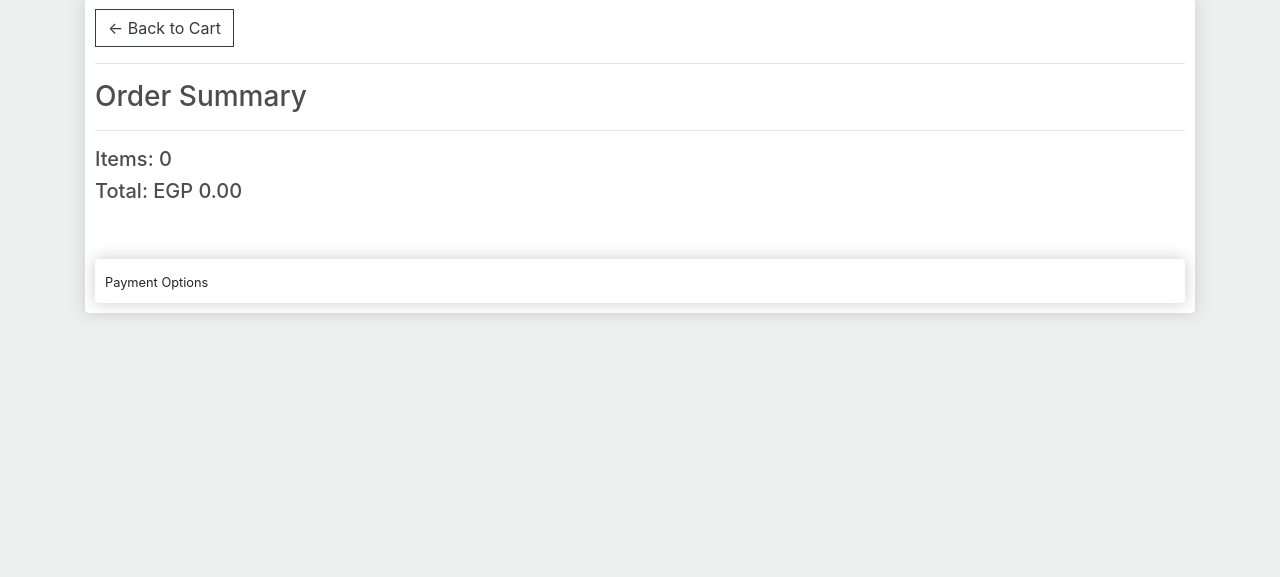
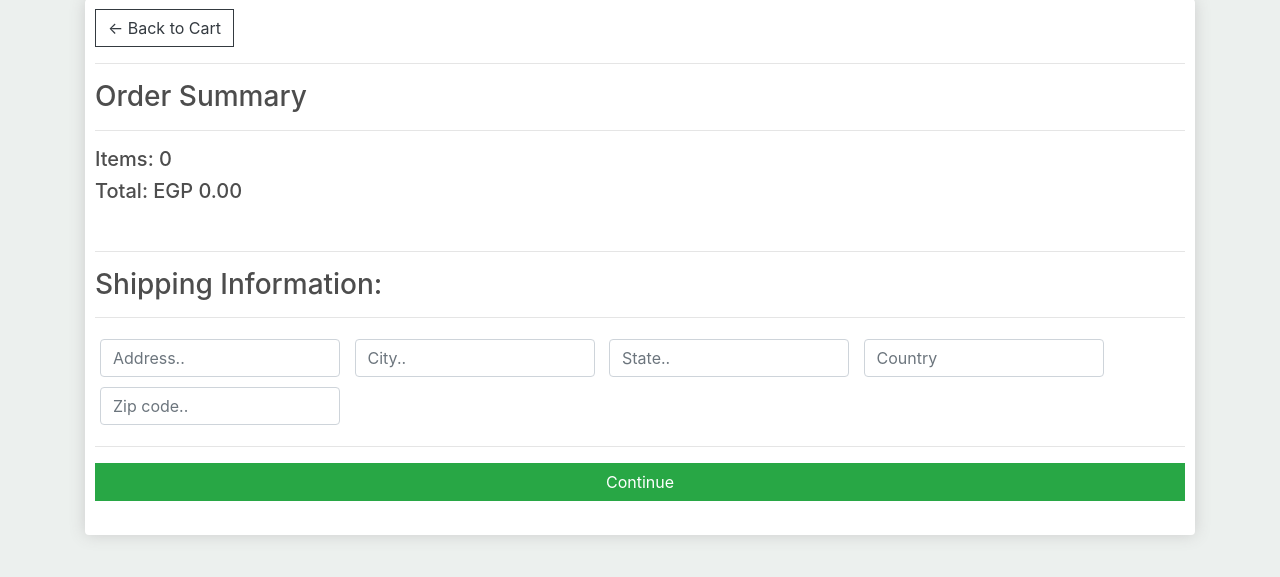
Before and after one commit to Mohamed-Salem-Ali/e-commerce, a Django app: page /checkout/ in a window 1280 px wide. Shown: the part 101-678 px from the top of the page. Run offline with Django 5.2, Linux system fonts and the light colour scheme; a user stored in the database is signed in; tables that the repository leaves empty hold one stand-in row (values such as "Sample post"); some libraries are stand-ins or nearby versions.

Commit message:
Feat(Core): Add Shipping Address form to Checkout Page - Adding form of shipping address and button to continue - Adding Hide to payment part - Hide continue button and open payment part

```diff
--- a/core/templates/core/checkout.html
+++ b/core/templates/core/checkout.html
@@ -25,13 +25,55 @@
             <h5>Items: {{order.get_cart_items}}</h5>
             <h5>Total: EGP {{order.get_cart_total|floatformat:2}}</h5>
             <br>
+            <form id="form">
+                <div id="shipping-info">
+                    <hr>
+                    <h3>Shipping Information:</h3>
+                    <hr>
+                    <div class="form-field">
+                        <input class="form-control" type="text" name="address" placeholder="Address..">
+                    </div>
+                    <div class="form-field">
+                        <input class="form-control" type="text" name="city" placeholder="City..">
+                    </div>
+                    <div class="form-field">
+                        <input class="form-control" type="text" name="state" placeholder="State..">
+                    </div>
+                    <div class="form-field">
+                        <input class="form-control" type="text" name="country" placeholder="Country">
+                    </div>
+                    <div class="form-field">
+                        <input class="form-control" type="text" name="zipcode" placeholder="Zip code..">
+                    </div>
+                </div>
+                <hr>
+                <input class="btn btn-success btn-block" type="submit" value="Continue">
+            </form>
             <br>
-            <div class="box-element " id="payment-info">
+            <div class="box-element hidden" id="payment-info">
                 <small>Payment Options</small>
+                <button id="make-payment">Make payment</button>
             </div>
         </div>
 
 
     </div>
 </div>
+<script type="text/javascript">
+    var form = document.getElementById('form')
+    form.addEventListener('submit', function (e) {
+        e.preventDefault()
+        console.log('Form Submitted...')
+        document.getElementById('form-button').classList.add("hidden");
+        document.getElementById('payment-info').classList.remove("hidden");
+    })
+
+    document.getElementById('make-payment').addEventListener('click', function (e) {
+        submitFormData()
+    })
+
+    function submitFormData() {
+        console.log('Payment button clicked')
+    }
+</script>
 {% endblock content %}
```
